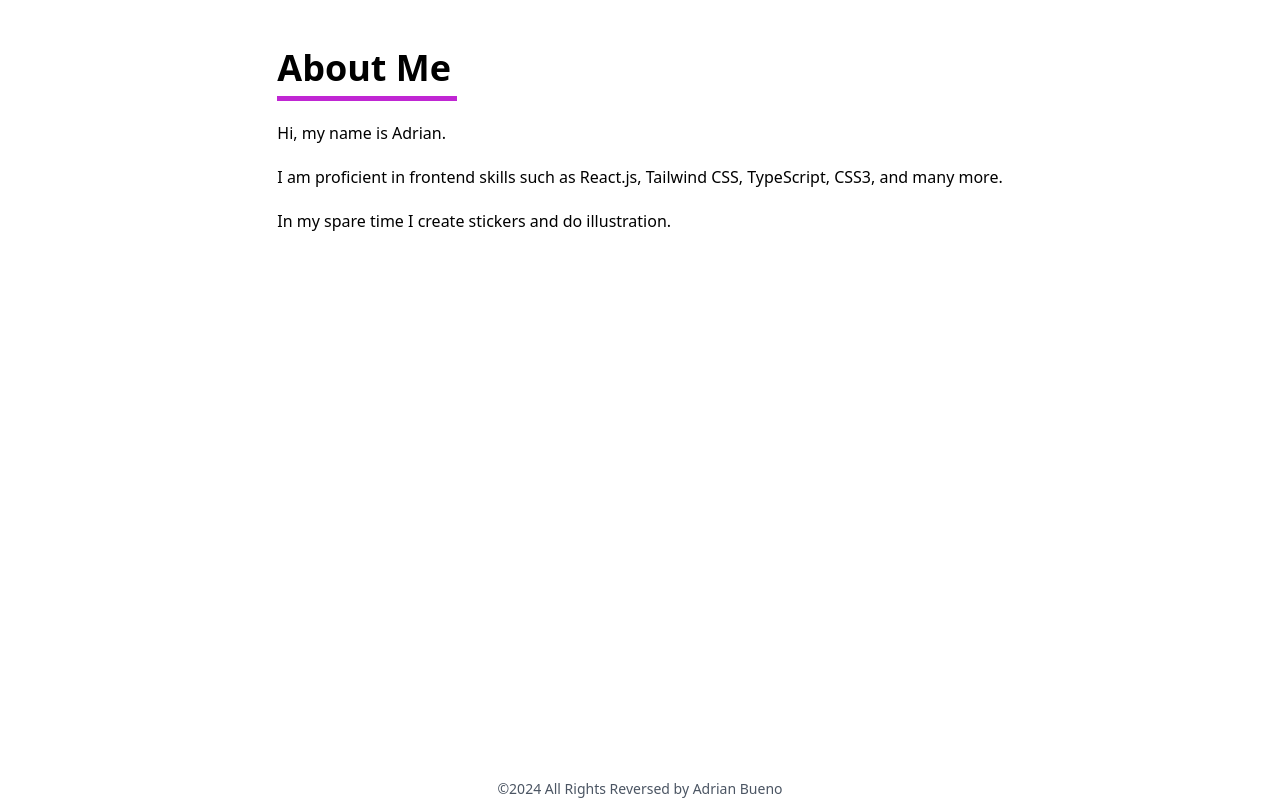
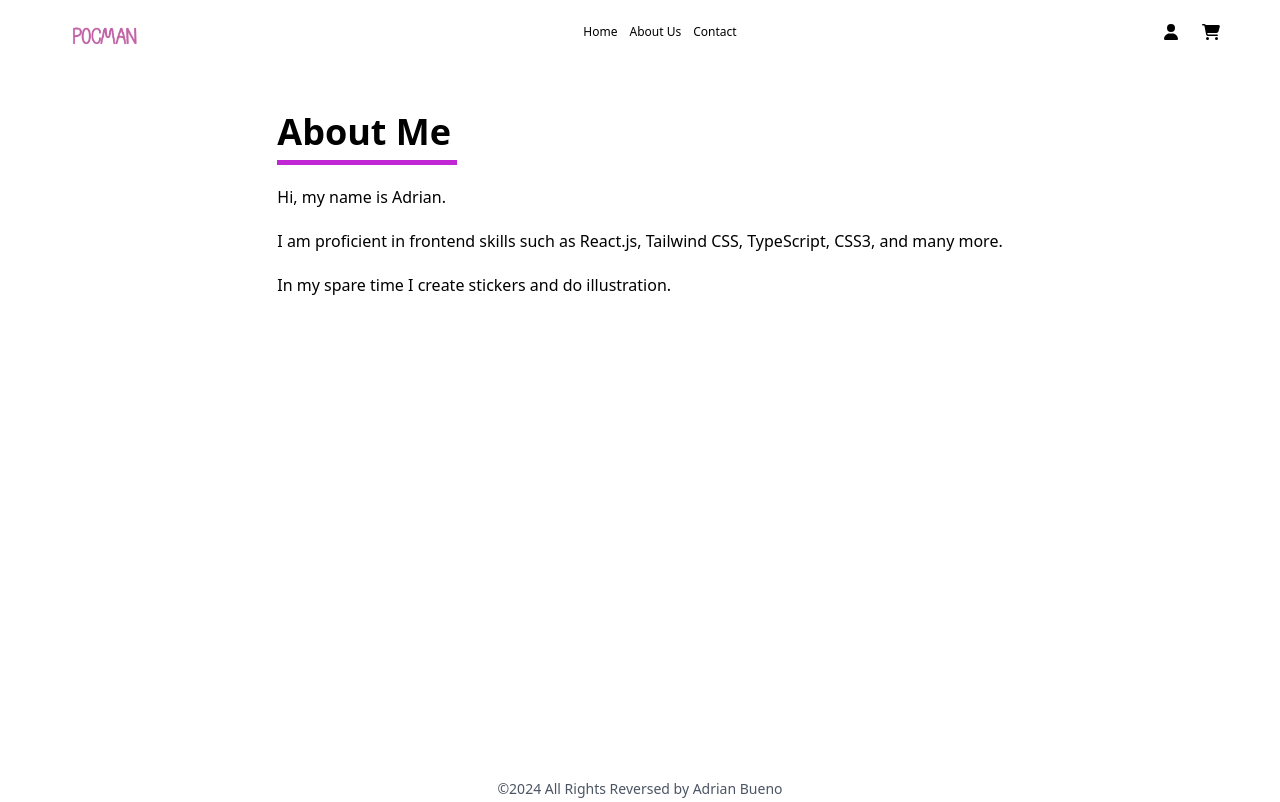
Before and after one commit to adrianlbueno/the-pocman-online-shop, a React (Vite) app: page /about in a window 1280 px wide. Built offline with nearby package versions, Linux system fonts and the light colour scheme.

Commit message:
fix issue with header and footer not displying

```diff
--- a/src/App.jsx
+++ b/src/App.jsx
@@ -13,6 +13,8 @@ import Footer from "./components/common/Footer.jsx";
 import {MultiContextProvider} from "./utils/MultiContext.jsx";
 import {GlobalContext} from "./context/globalStateContext.jsx";
 import {ShopContext} from "./context/shopContext.jsx";
+import Header from "./components/common/Header.jsx";
+import Navbar from "./components/common/Navbar.jsx";
 
 
 
@@ -26,6 +28,8 @@ const App = () => {
                     <div className="flex flex-col h-screen justify-between">
                         <BrowserRouter>
                             <MultiContextProvider map={multiContextMap}>
+                               <div>
+                                <Navbar/>
                                 <Routes>
                                     <Route path="/" element={<HomePage/>}/>
                                     <Route path="/about" element={<AboutPage/>}/>
@@ -38,6 +42,7 @@ const App = () => {
                                     <Route path="/illustrations/:illustrationId" element={<ItemDetailsPage/>}/>
                                     <Route path="*" element={<NotFoundPage/>}/>
                             </Routes>
+                               </div>
                             </MultiContextProvider>
                         <Footer/>
                         </BrowserRouter>
--- a/src/components/common/Header.jsx
+++ b/src/components/common/Header.jsx
@@ -1,11 +1,9 @@
 import headerImage from "../../assets/bg-illustration-pocmam.jpg";
-import Navbar from "./Navbar.jsx";
 
 const Header = () => {
     return (
         <>
             <header>
-                <Navbar/>
                 <div id="Home"
                      className="flex flex-col justify-center items-center  max-w-full h-screen bg-cover"
                      style={{backgroundImage: `url(${headerImage})`}}
```
